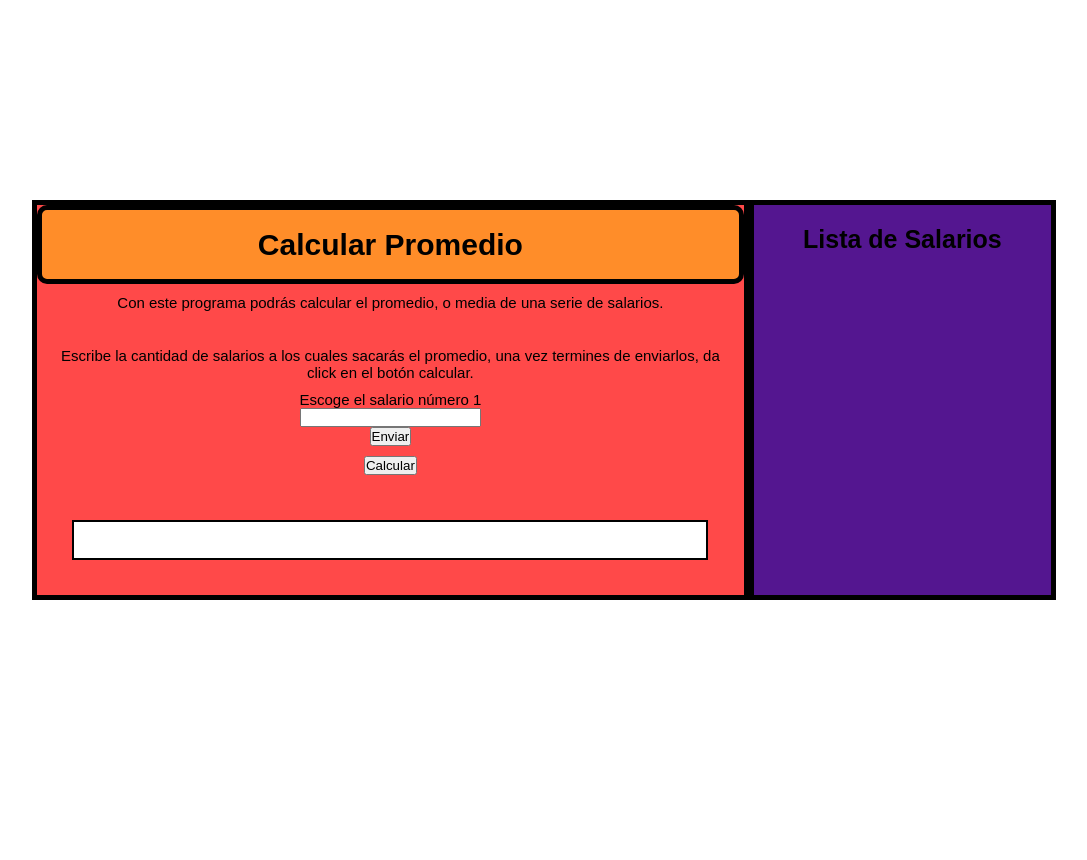
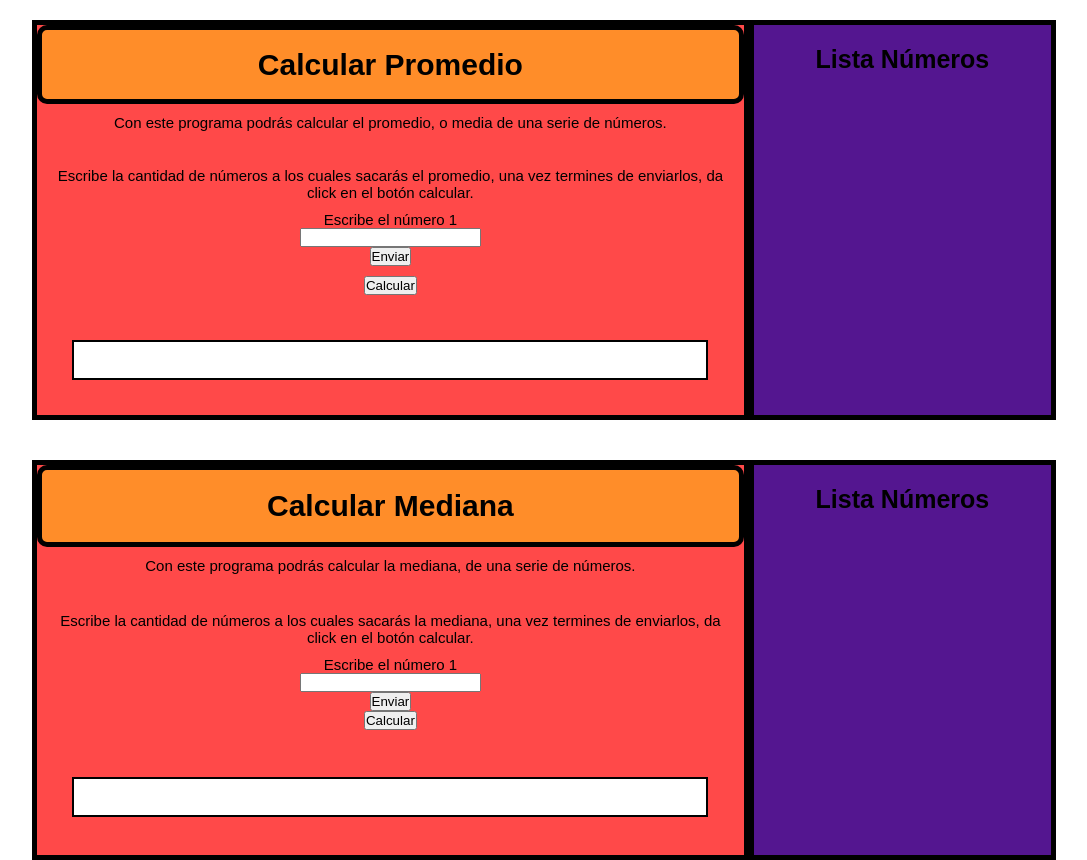
Before and after one commit to vecasel/promedioMedianaModa, a plain HTML site: page index.html in a window 1280 px wide. Shown: the whole page, without its empty margins (96-1183 px from the left). Before the commit the page ends 800 px from the top, so only its background shows below. Drawn offline with Linux system fonts and the light colour scheme.

Commit message:
Se anexa la mediana en el proyecto

```diff
--- a/index.html
+++ b/index.html
@@ -8,19 +8,19 @@
     <link rel="stylesheet" href="style.css">
 </head>
 <body>
-    <main class="mainContainer">
-        <section class="mainContainer__promedio">
+    <div class="promedioContainer">
+        <section class="promedioContainer__promedio">
             <div class="promedio__title">
                 <p>Calcular Promedio</p>
             </div>
             <div class="promedio__description">
-                <p>Con este programa podrás calcular el promedio, o media de una serie de salarios.</p>
+                <p>Con este programa podrás calcular el promedio, o media de una serie de números.</p>
             </div>
             <form class="promedio__form">
                 <label for="label2__input" class="form__label2">
-                    Escribe la cantidad de salarios a los cuales sacarás el promedio, una vez termines de enviarlos, da click en el botón calcular.
+                    Escribe la cantidad de números a los cuales sacarás el promedio, una vez termines de enviarlos, da click en el botón calcular.
                 </label>
-                <span id="label2__span" class="form__span">Escoge el salario número 1</span>
+                <span id="label2__span" class="form__span">Escribe el número 1</span>
                 <input type="number" name="label2__input" id="label2__input">
                 <button type="button" id="label2__button">Enviar</button>
                 <button type="button" id="button" onclick="calcularPromedio()">Calcular</button>
@@ -29,13 +29,41 @@
                 <p id="result__idPromedio"></p>
             </div>
         </section>
-        <section class="mainContainer__salaries">
-            <p class="salaries__title">Lista de Salarios</p>
+        <section class="promedioContainer__salaries">
+            <p class="salaries__title">Lista Números</p>
             <div class="salaries__result">
                 <p id="result__salaries"></p>
             </div>
         </section>
-    </main>
+    </div>
+    <div class="mediaContainer">
+        <section class="mediaContainer__media">
+            <div class="media__title">
+                <p>Calcular Mediana</p>
+            </div>
+            <div class="media__description">
+                <p>Con este programa podrás calcular la mediana, de una serie de números.</p>
+            </div>
+            <form class="media__form">
+                <label for="mlabel2__input" class="mform__label2">
+                    Escribe la cantidad de números a los cuales sacarás la mediana, una vez termines de enviarlos, da click en el botón calcular.
+                </label>
+                <span id="mlabel2__span" class="mform__span">Escribe el número 1</span>
+                <input type="number" name="mlabel2__input" id="mlabel2__input">
+                <button type="button" id="mlabel2__button">Enviar</button>
+                <button type="button" id="mbutton" onclick="calcularMediana()">Calcular</button>
+            </form>
+            <div class="media__result">
+                <p id="result__idMedia"></p>
+            </div>
+        </section>
+        <section class="mediaContainer__salaries">
+            <p class="msalaries__title">Lista Números</p>
+            <div class="msalaries__result">
+                <p id="mresult__salaries"></p>
+            </div>
+        </section>
+    </div>
     <script src="index.js"></script>
 </body>
 </html>
--- a/index.js
+++ b/index.js
@@ -1,36 +1,73 @@
 var numerosPromedio = [];
+var numerosMediana = [];
 var i = 0;
 var j = 0;
-var llenarArray = document.getElementById("label2__button");
+var llenarArrayPromedio = document.getElementById("label2__button");
+var llenarArrayMediana = document.getElementById("mlabel2__button");
 
-
-llenarArray.addEventListener("click", function(){
+llenarArrayPromedio.addEventListener("click", function(){
     if(document.getElementById("label2__input").value.length == 0){
-        alert("Debe colocar los salarios que desea, para calcular el promedio");
+        alert("Debes colocar los números que deseas, para calcular el promedio");
     }
     else{
           numerosPromedio[i] = parseInt(document.getElementById("label2__input").value);
           i++;
-          j++;
-          document.getElementById("label2__span").innerText = "Escoge el salario número " + (j + 1);
+          document.getElementById("label2__span").innerText = "Escoge el número " + (i + 1);
         }});
+
+
+llenarArrayMediana.addEventListener("click", function(){
+    if(document.getElementById("mlabel2__input").value.length == 0){
+        alert("Debes colocar los números que deseas, para calcular la mediana")
+    }
+    else{
+        numerosMediana[j] = parseInt(document.getElementById("mlabel2__input").value);
+        j++;
+        document.getElementById("mlabel2__span").innerText = "Escoge el número " + (j + 1);
+    }
+})
+
 
 function calcularPromedio(){
     document.getElementById("result__salaries").innerText = numerosPromedio;
-    // var sumaTotal = 0;
-
-    // for(i = 0; i < numerosPromedio.length; i++){
-    //     sumaTotal = numerosPromedio[i] + sumaTotal;
-    // }
-
-    // sumaTotal = sumaTotal / numerosPromedio.length;
-
-    // document.getElementById("result__idPromedio").innerText = "El promedio de los salarios es: " + sumaTotal.toFixed(2);
 
     const sumaTotal = numerosPromedio.reduce(function(valorAcumulado = 0, nuevoElemento){
         return valorAcumulado + nuevoElemento;
     })
 
     const promedioTotal = sumaTotal / numerosPromedio.length;
-    document.getElementById("result__idPromedio").innerText = "El promedio de los salarios es: " + promedioTotal.toFixed(2);
+    document.getElementById("result__idPromedio").innerText = "El promedio de los números es: " + promedioTotal.toFixed(2);
 }
+
+
+function calcularMediana(){
+    document.getElementById("result__salaries").innerText = numerosPromedio;
+
+    numerosMediana.sort(function(a, b){
+        return a - b;
+    });
+
+    document.getElementById("mresult__salaries").innerText = numerosMediana;
+
+
+    if (numerosMediana.length % 2 == 0){
+        var numerosMedianaPar1 = (numerosMediana.length / 2) - 1;
+        var numerosMedianaPar2 = numerosMediana.length / 2;
+
+        numeroMedianaFinal = (numerosMediana[numerosMedianaPar1] + numerosMediana[numerosMedianaPar2]) / 2;
+        document.getElementById("result__idMedia").innerText = "La mediana de los números es: " + numeroMedianaFinal;
+    }
+    else{
+        var numerosMedianaInpar = parseInt(numerosMediana.length / 2);
+        document.getElementById("result__idMedia").innerText = "La mediana de los números es: " + numerosMediana[numerosMedianaInpar];
+    }
+
+
+
+    // const sumaTotal = numerosPromedio.reduce(function(valorAcumulado = 0, nuevoElemento){
+    //     return valorAcumulado + nuevoElemento;
+    // })
+
+    // const promedioTotal = sumaTotal / numerosPromedio.length;
+    // document.getElementById("result__idPromedio").innerText = "El promedio de los números es: " + promedioTotal.toFixed(2);
+}
--- a/style.css
+++ b/style.css
@@ -11,16 +11,18 @@ body{
     display: flex;
     justify-content: center;
     align-items: center;
+    flex-wrap: wrap;
     width: 100%;
     height: 100vh;
 }
-.mainContainer{
+.promedioContainer{
+    margin: 2rem 0;
     display: flex;
     width: 80%;
     height: 40rem;
     background-color: #541690;
 }
-.mainContainer__promedio{
+.promedioContainer__promedio{
     display: flex;
     flex-wrap: wrap;
     justify-content: center;
@@ -29,7 +31,7 @@ body{
     height: 100%;
     width: 70%;
 }
-.mainContainer__salaries{
+.promedioContainer__salaries{
     height: 100%;
     width: 30%;
     border: black solid 0.5rem;
@@ -102,3 +104,95 @@ body{
 .salaries__result p{
     font-size: 4rem;
 }
+
+
+
+.mediaContainer{
+    margin: 2rem 0;
+    display: flex;
+    width: 80%;
+    height: 40rem;
+    background-color: #541690;
+}
+.mediaContainer__media{
+    display: flex;
+    flex-wrap: wrap;
+    justify-content: center;
+    border: black solid 0.5rem;
+    background-color: #FF4949;
+    height: 100%;
+    width: 70%;
+}
+.mediaContainer__salaries{
+    height: 100%;
+    width: 30%;
+    border: black solid 0.5rem;
+    display: flex;
+    justify-content: center;
+    flex-wrap: wrap;
+}
+.media__title{
+    display: flex;
+    justify-content: center;
+    align-items: center;
+    width: 100%;
+    border: black solid 0.5rem;
+    border-radius: 1rem;
+    background-color: #FF8D29;
+    text-align: center;
+    margin-bottom: 1rem;
+}
+.media__title p{
+    font-weight: bold;
+    font-size: 3rem;
+}
+.media__description{
+    padding: 0 2rem;
+    height: max-content;
+}
+.media__description p{
+    font-size: 1.5rem;
+}
+.media__form{
+    display: flex;
+    flex-direction: column;
+    align-items: center;
+}
+.mform__span{
+    margin-top: 1rem;
+    font-size: 1.5rem;
+}
+.mform__label2{
+    padding: 0 1rem;
+    font-size: 1.5rem;
+    text-align: center;
+}
+#button{
+    margin-top: 1rem;
+}
+.media__result{
+    display: flex;
+    justify-content: center;
+    align-items: center;
+    border: black solid 0.2rem;
+    font-size: 1.5rem;
+    text-align: center;
+    width: 90%;
+    background-color:white;
+    height: 4rem;
+    margin-top: 1rem;
+}
+.msalaries__title{
+    font-size: 2.5rem;
+    padding: 2rem;
+    font-weight: bold;
+}
+.msalaries__result{
+    background-color: white;
+    height: max-content;
+    width: 90%;
+    overflow: auto;
+}
+.msalaries__result p{
+    font-size: 4rem;
+}
```
